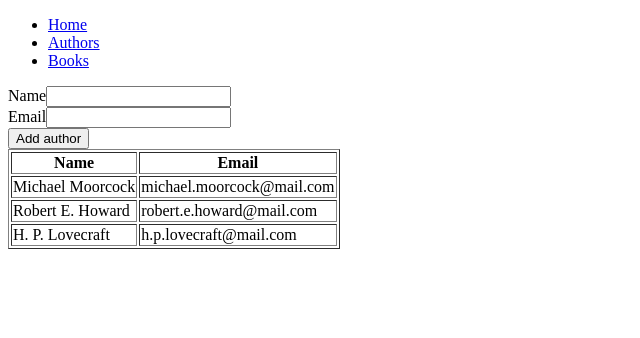
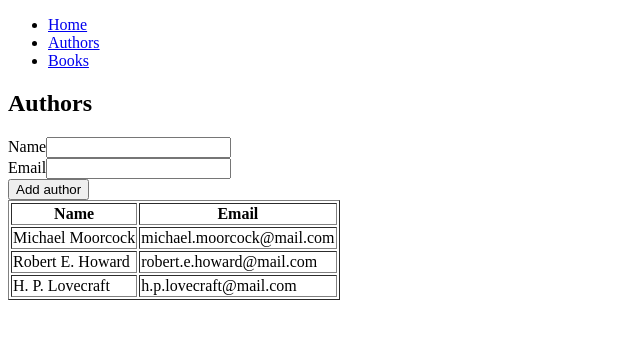
Before and after one commit to rfcaio/react-alura-course, a React app: page /authors in a window 1280 px wide. Shown: the top 338 px of the page, without its empty margins (0-640 px from the left). Built offline with nearby package versions, Linux system fonts and the light colour scheme; the HTML template or start-up script is replaced by a standard one.

Commit message:
add a title to `Author` component

```diff
--- a/src/Author/index.jsx
+++ b/src/Author/index.jsx
@@ -25,6 +25,7 @@ class Author extends React.Component {
     let { authors } = this.state
     return (
       <div>
+        <h1>Authors</h1>
         <AuthorForm onAddAuthor={author => { this.addAuthor(author) }} />
         <AuthorTable authors={authors} />
       </div>
```
